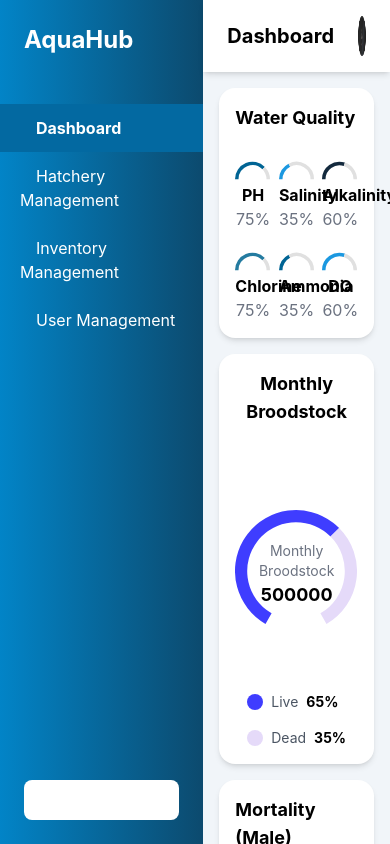
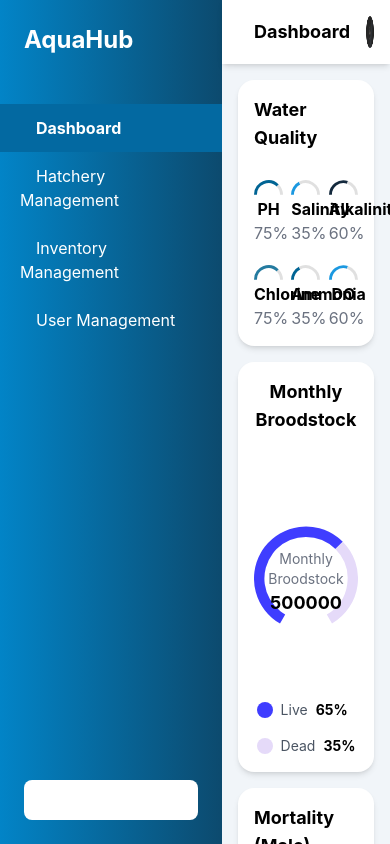
Before and after one commit to VishwaDeAero/aquahub, a React (Create React App) app: page / in a window 390 px wide. Built offline with nearby package versions, Linux system fonts and the light colour scheme; no server answers; the HTML template or start-up script is replaced by a standard one.

Commit message:
Tobbar updated

```diff
--- a/src/components/Topbar.js
+++ b/src/components/Topbar.js
@@ -1,7 +1,8 @@
 import React, { useState, useEffect } from "react";
 import axios from "axios";
+import { Link } from "react-router-dom";
 
-const Topbar = ({ title }) => {
+const Topbar = ({ title, toggleSidebar }) => {
   const [userFirstName, setUserFirstName] = useState(""); // State to store the user's first name
 
   // Fetch the logged-in user's details
@@ -21,20 +22,33 @@
     fetchLoggedInUser();
   }, []);
 
+
+
     return (
-    <div className="bg-white flex justify-between items-center px-6 py-4 shadow-md z-10">
-      <h1 className="text-xl font-bold text-darkblue">{title}</h1>
-      <div className="flex items-center space-x-6">
-        <i className="fas fa-bell text-gray-500"></i>
+        <div className="bg-white flex justify-between items-center px-4 md:px-6 py-4 shadow-md z-10 relative">
+            {/* Hamburger Button (Visible on Mobile) */}
+            <button className="md:hidden text-darkblue text-2xl" onClick={toggleSidebar}>
+                <i className="fa fa-bars" aria-hidden="true"></i>
+            </button>
+
+            {/* Page Title - Center on Mobile */}
+            <h1 className="text-lg md:text-xl font-bold text-darkblue text-center flex-1 md:flex-none ms-4 md:ms-0">
+                {title}
+            </h1>
+
+            {/* Icons & Profile Section */}
+            <div className="flex items-center space-x-4 md:space-x-6">
+                <i className="fas fa-bell text-gray-500 text-lg"></i>
+                <Link to="/my-profile">
                     <div className="flex items-center">
                         <img
                             src="/img/user-icon.jpg"
                             alt="Profile"
-            className="w-10 h-10 rounded-full"
+                            className="w-8 h-8 md:w-10 md:h-10 rounded-full"
                         />
-          {/* Display the user's first name */}
           <span className="ml-2 font-semibold text-darkblue">{userFirstName}</span>
           </div>
+                </Link>
             </div>
         </div>
     );
```
Lines whose indentation alone changed are shown as unchanged.
